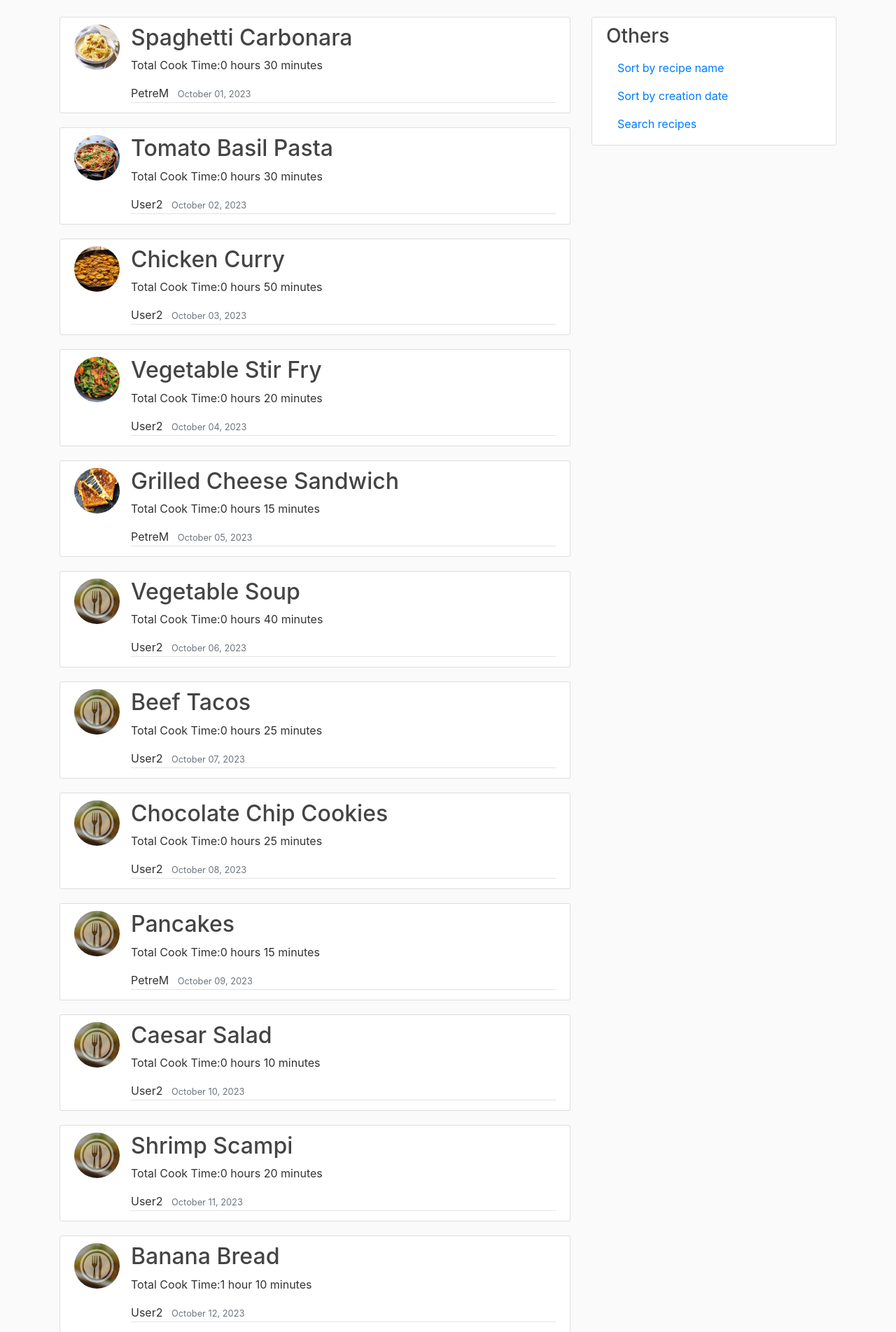
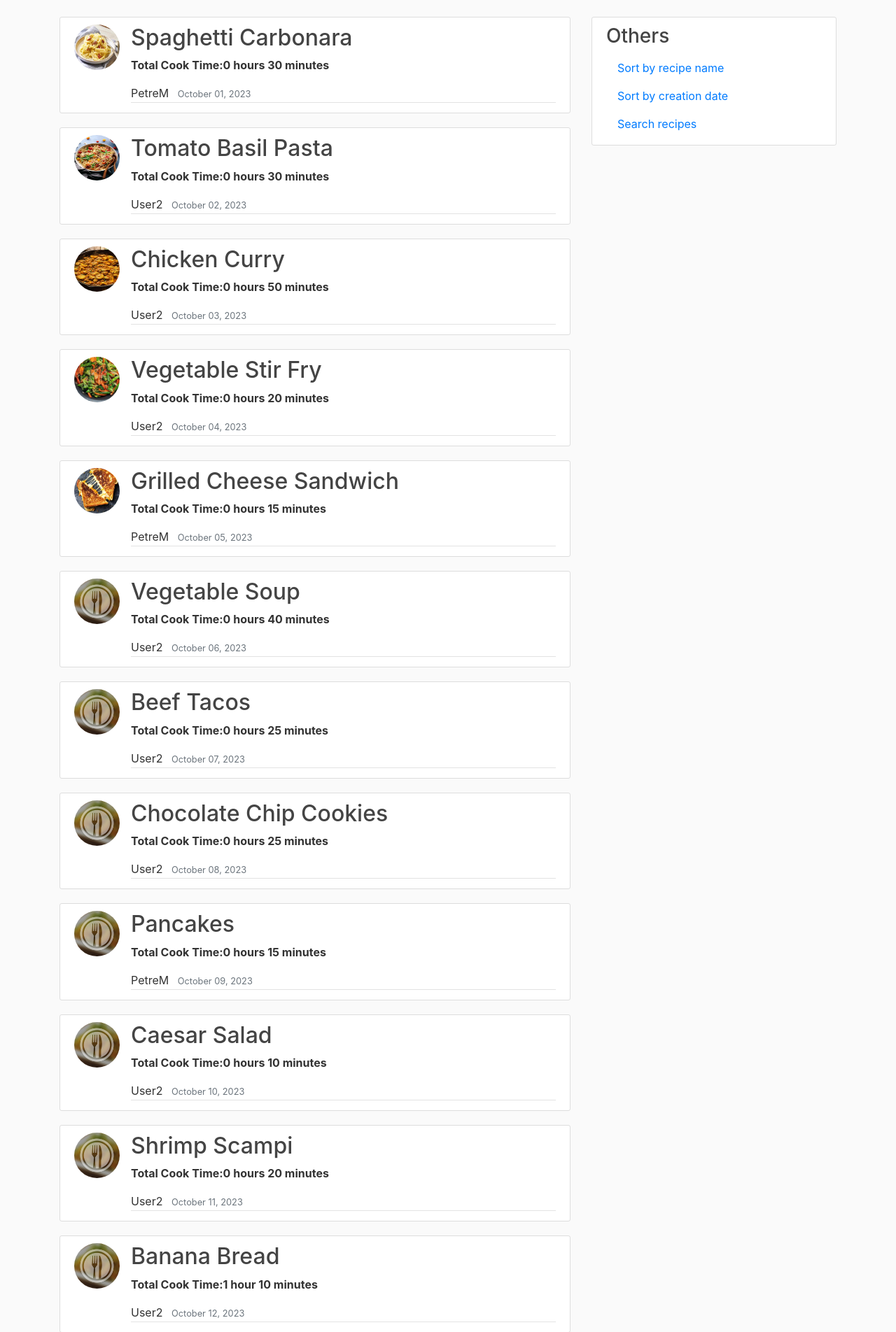
Before and after one commit to PetreMorariu/FinalProject_Recipes, a Django app: page /recipes/user/ in a window 1280 px wide. Shown: the part 56-1960 px from the top of the page at 70% size. Run offline with Django 5.2, Linux system fonts and the light colour scheme; data comes from the database, SQL or seed files in the repository; some libraries are stand-ins or nearby versions.

Commit message:
Bold Total Cook Time in one user view

```diff
--- a/recipes/templates/recipes/one_user_recipes.html
+++ b/recipes/templates/recipes/one_user_recipes.html
@@ -5,7 +5,7 @@
           <img class="rounded-circle article-img" src="{{ recipe.image.url }}">
           <div class="media-body">
             <h2><a class="article-title" href="{% url 'detail-recipes' recipe.id %}">{{ recipe.title }}</a></h2>
-            <p class="article-content">Total Cook Time:{{ recipe.total_time }}</p>
+            <p class="article-content" style="font-weight: bold">Total Cook Time:{{ recipe.total_time }}</p>
             <div class="article-metadata">
               <a class="mr-2" >{{ recipe.author }}</a>
               <small class="text-muted">{{ recipe.date_created|date:"F d, Y" }}</small>
```
